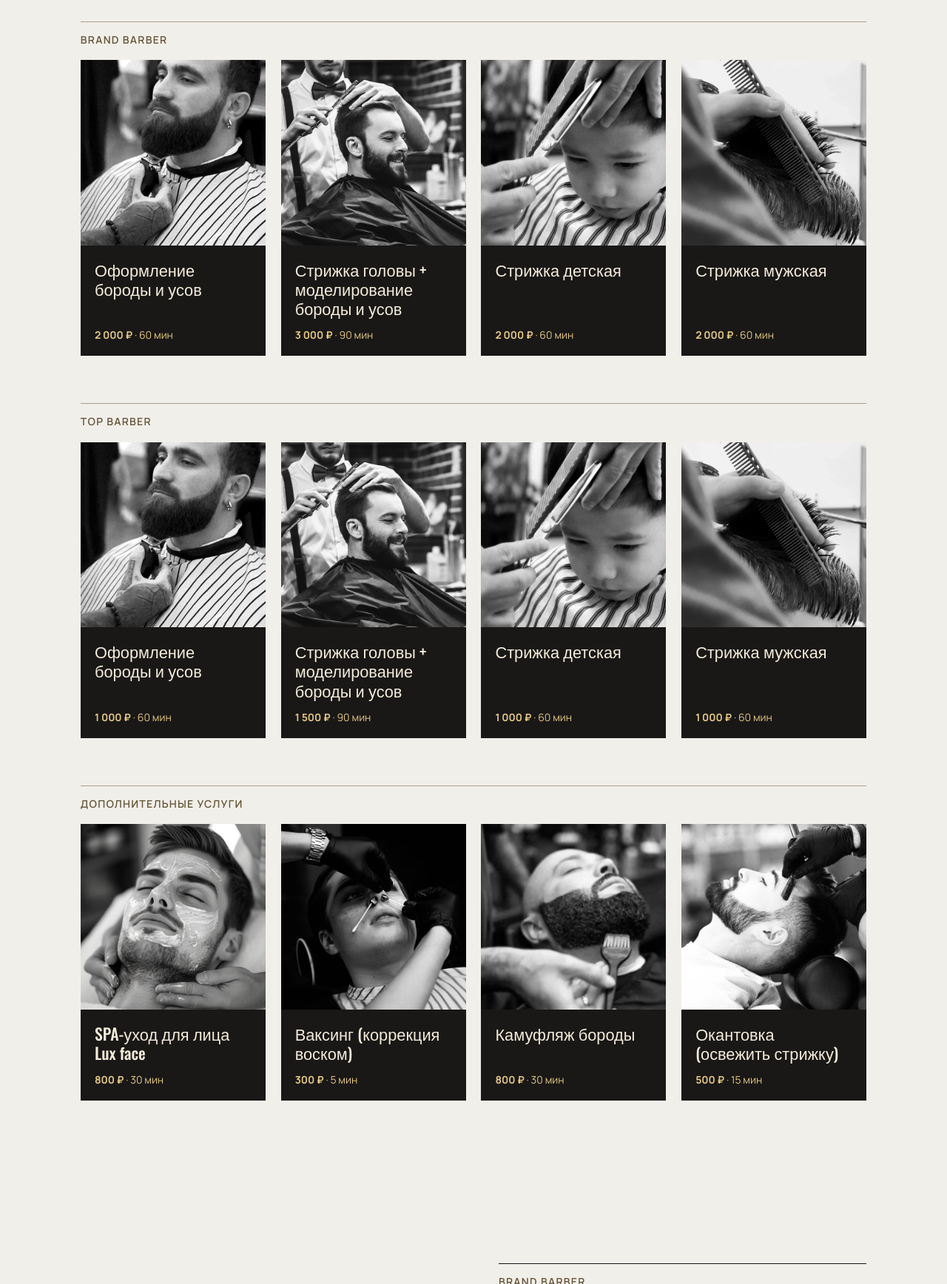
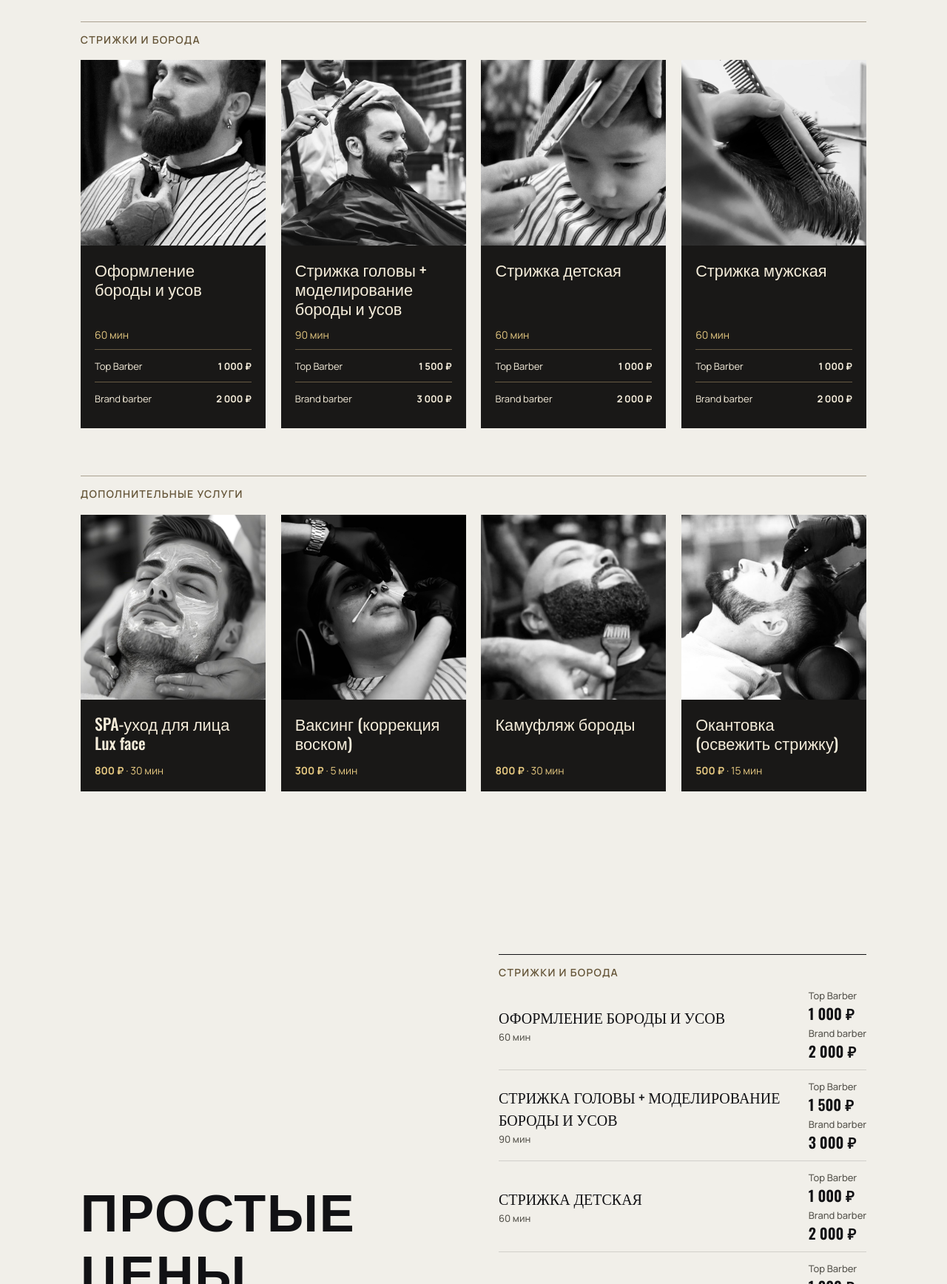
Before and after one commit to bratok221421/ars-barbershop, a plain HTML site: page index.html in a window 1280 px wide. Shown: the part 1064-2800 px from the top of the page at 74% size. Drawn offline with nearby package versions, Linux system fonts and the light colour scheme.

Commit message:
Merge repeated service cards and restore embedded Yandex map

```diff
--- a/index.html
+++ b/index.html
@@ -51,8 +51,7 @@ body.loading { overflow:hidden; }
 }
 
 </style>
-  <link rel="stylesheet" href="assets/leaflet/leaflet.css">
-  <link rel="stylesheet" href="styles.css?v=49">
+  <link rel="stylesheet" href="styles.css?v=50">
   <noscript><style>.preloader{display:none!important}body.loading{overflow:auto!important}</style></noscript>
 </head>
 <body class="loading">
@@ -144,72 +143,45 @@ body.loading { overflow:hidden; }
 
     <section class="services section" id="services">
       <div class="section-heading reveal"><h2>Услуги барбершопа <em>№ 1</em></h2></div>
-      <section class="catalog-group">
-        <h3>Brand barber</h3>
-        <div class="catalog-grid">
-          <a class="catalog-card" href="#booking" aria-haspopup="dialog" data-booking-url="https://dikidi.net/ru/record/1854348?st_m=2&amp;ss_s=19764100">
+      <section class="catalog-group"><h3>Стрижки и борода</h3><div class="catalog-grid">
+          <article class="catalog-card">
             <img src="assets/catalog-19764100.jpg" alt="" width="400" height="400" loading="lazy">
-            <div class="catalog-info">
-              <h4>Оформление бороды и усов</h4>
-              <p><strong>2 000 ₽</strong> · 60 мин</p>
+            <div class="catalog-info"><h4>Оформление бороды и усов</h4><p>60 мин</p>
+              <div class="service-rates">
+                <a href="#booking" aria-haspopup="dialog" data-booking-url="https://dikidi.net/ru/record/1854348?st_m=2&amp;ss_s=19755973" aria-label="Записаться: Оформление бороды и усов, Top Barber, 1 000 ₽">Top Barber <b>1 000 ₽</b></a>
+                <a href="#booking" aria-haspopup="dialog" data-booking-url="https://dikidi.net/ru/record/1854348?st_m=2&amp;ss_s=19764100" aria-label="Записаться: Оформление бороды и усов, Brand barber, 2 000 ₽">Brand barber <b>2 000 ₽</b></a>
+              </div>
             </div>
-          </a>
-          <a class="catalog-card" href="#booking" aria-haspopup="dialog" data-booking-url="https://dikidi.net/ru/record/1854348?st_m=2&amp;ss_s=19764106">
+          </article>
+          <article class="catalog-card">
             <img src="assets/catalog-19764106.jpg" alt="" width="400" height="400" loading="lazy">
-            <div class="catalog-info">
-              <h4>Стрижка головы + моделирование бороды и усов</h4>
-              <p><strong>3 000 ₽</strong> · 90 мин</p>
+            <div class="catalog-info"><h4>Стрижка головы + моделирование бороды и усов</h4><p>90 мин</p>
+              <div class="service-rates">
+                <a href="#booking" aria-haspopup="dialog" data-booking-url="https://dikidi.net/ru/record/1854348?st_m=2&amp;ss_s=19755977" aria-label="Записаться: Стрижка головы + моделирование бороды и усов, Top Barber, 1 500 ₽">Top Barber <b>1 500 ₽</b></a>
+                <a href="#booking" aria-haspopup="dialog" data-booking-url="https://dikidi.net/ru/record/1854348?st_m=2&amp;ss_s=19764106" aria-label="Записаться: Стрижка головы + моделирование бороды и усов, Brand barber, 3 000 ₽">Brand barber <b>3 000 ₽</b></a>
+              </div>
             </div>
-          </a>
-          <a class="catalog-card" href="#booking" aria-haspopup="dialog" data-booking-url="https://dikidi.net/ru/record/1854348?st_m=2&amp;ss_s=19764109">
+          </article>
+          <article class="catalog-card">
             <img src="assets/catalog-19764109.jpg" alt="" width="400" height="400" loading="lazy">
-            <div class="catalog-info">
-              <h4>Стрижка детская</h4>
-              <p><strong>2 000 ₽</strong> · 60 мин</p>
+            <div class="catalog-info"><h4>Стрижка детская</h4><p>60 мин</p>
+              <div class="service-rates">
+                <a href="#booking" aria-haspopup="dialog" data-booking-url="https://dikidi.net/ru/record/1854348?st_m=2&amp;ss_s=19755970" aria-label="Записаться: Стрижка детская, Top Barber, 1 000 ₽">Top Barber <b>1 000 ₽</b></a>
+                <a href="#booking" aria-haspopup="dialog" data-booking-url="https://dikidi.net/ru/record/1854348?st_m=2&amp;ss_s=19764109" aria-label="Записаться: Стрижка детская, Brand barber, 2 000 ₽">Brand barber <b>2 000 ₽</b></a>
+              </div>
             </div>
-          </a>
-          <a class="catalog-card" href="#booking" aria-haspopup="dialog" data-booking-url="https://dikidi.net/ru/record/1854348?st_m=2&amp;ss_s=19764097">
+          </article>
+          <article class="catalog-card">
             <img src="assets/catalog-19764097.jpg" alt="" width="400" height="400" loading="lazy">
-            <div class="catalog-info">
-              <h4>Стрижка мужская</h4>
-              <p><strong>2 000 ₽</strong> · 60 мин</p>
+            <div class="catalog-info"><h4>Стрижка мужская</h4><p>60 мин</p>
+              <div class="service-rates">
+                <a href="#booking" aria-haspopup="dialog" data-booking-url="https://dikidi.net/ru/record/1854348?st_m=2&amp;ss_s=19755967" aria-label="Записаться: Стрижка мужская, Top Barber, 1 000 ₽">Top Barber <b>1 000 ₽</b></a>
+                <a href="#booking" aria-haspopup="dialog" data-booking-url="https://dikidi.net/ru/record/1854348?st_m=2&amp;ss_s=19764097" aria-label="Записаться: Стрижка мужская, Brand barber, 2 000 ₽">Brand barber <b>2 000 ₽</b></a>
+              </div>
             </div>
-          </a>
-        </div>
-      </section>
-      <section class="catalog-group">
-        <h3>Top Barber</h3>
-        <div class="catalog-grid">
-          <a class="catalog-card" href="#booking" aria-haspopup="dialog" data-booking-url="https://dikidi.net/ru/record/1854348?st_m=2&amp;ss_s=19755973">
-            <img src="assets/catalog-19755973.jpg" alt="" width="400" height="400" loading="lazy">
-            <div class="catalog-info">
-              <h4>Оформление бороды и усов</h4>
-              <p><strong>1 000 ₽</strong> · 60 мин</p>
-            </div>
-          </a>
-          <a class="catalog-card" href="#booking" aria-haspopup="dialog" data-booking-url="https://dikidi.net/ru/record/1854348?st_m=2&amp;ss_s=19755977">
-            <img src="assets/catalog-19755977.jpg" alt="" width="400" height="400" loading="lazy">
-            <div class="catalog-info">
-              <h4>Стрижка головы + моделирование бороды и усов</h4>
-              <p><strong>1 500 ₽</strong> · 90 мин</p>
-            </div>
-          </a>
-          <a class="catalog-card" href="#booking" aria-haspopup="dialog" data-booking-url="https://dikidi.net/ru/record/1854348?st_m=2&amp;ss_s=19755970">
-            <img src="assets/catalog-19755970.jpg" alt="" width="400" height="400" loading="lazy">
-            <div class="catalog-info">
-              <h4>Стрижка детская</h4>
-              <p><strong>1 000 ₽</strong> · 60 мин</p>
-            </div>
-          </a>
-          <a class="catalog-card" href="#booking" aria-haspopup="dialog" data-booking-url="https://dikidi.net/ru/record/1854348?st_m=2&amp;ss_s=19755967">
-            <img src="assets/catalog-19755967.jpg" alt="" width="400" height="400" loading="lazy">
-            <div class="catalog-info">
-              <h4>Стрижка мужская</h4>
-              <p><strong>1 000 ₽</strong> · 60 мин</p>
-            </div>
-          </a>
-        </div>
-      </section>
+          </article>
+        </div></section>
+
       <section class="catalog-group">
         <h3>Дополнительные услуги</h3>
         <div class="catalog-grid">
@@ -251,16 +223,11 @@ body.loading { overflow:hidden; }
         <h2>Простые цены.<br><em>Без сюрпризов.</em></h2>
       </div>
       <ul class="price-table">
-        <li class="catalog-price-group">Brand barber</li>
-        <li class="price-row"><span>Оформление бороды и усов<small>60 мин</small></span><strong>2 000 ₽</strong></li>
-        <li class="price-row"><span>Стрижка головы + моделирование бороды и усов<small>90 мин</small></span><strong>3 000 ₽</strong></li>
-        <li class="price-row"><span>Стрижка детская<small>60 мин</small></span><strong>2 000 ₽</strong></li>
-        <li class="price-row"><span>Стрижка мужская<small>60 мин</small></span><strong>2 000 ₽</strong></li>
-        <li class="catalog-price-group">Top Barber</li>
-        <li class="price-row"><span>Оформление бороды и усов<small>60 мин</small></span><strong>1 000 ₽</strong></li>
-        <li class="price-row"><span>Стрижка головы + моделирование бороды и усов<small>90 мин</small></span><strong>1 500 ₽</strong></li>
-        <li class="price-row"><span>Стрижка детская<small>60 мин</small></span><strong>1 000 ₽</strong></li>
-        <li class="price-row"><span>Стрижка мужская<small>60 мин</small></span><strong>1 000 ₽</strong></li>
+        <li class="catalog-price-group">Стрижки и борода</li>
+        <li class="price-row"><span>Оформление бороды и усов<small>60 мин</small></span><strong><small>Top Barber</small>1 000 ₽<small>Brand barber</small>2 000 ₽</strong></li>
+        <li class="price-row"><span>Стрижка головы + моделирование бороды и усов<small>90 мин</small></span><strong><small>Top Barber</small>1 500 ₽<small>Brand barber</small>3 000 ₽</strong></li>
+        <li class="price-row"><span>Стрижка детская<small>60 мин</small></span><strong><small>Top Barber</small>1 000 ₽<small>Brand barber</small>2 000 ₽</strong></li>
+        <li class="price-row"><span>Стрижка мужская<small>60 мин</small></span><strong><small>Top Barber</small>1 000 ₽<small>Brand barber</small>2 000 ₽</strong></li>
         <li class="catalog-price-group">Дополнительные услуги</li>
         <li class="price-row"><span>SPA-уход для лица Lux face<small>30 мин</small></span><strong>800 ₽</strong></li>
         <li class="price-row"><span>Ваксинг (коррекция воском)<small>5 мин</small></span><strong>300 ₽</strong></li>
@@ -341,7 +308,8 @@ body.loading { overflow:hidden; }
           <p>Выберите услугу, мастера и свободное время в DIKIDI.</p>
           <div class="contact-location">
             <div id="location-map" class="map-panel">
-              <div id="street-map" class="location-map" role="region" aria-label="Карта проезда к ARS Barber, Крымская улица, 2Д"></div>
+              <iframe id="street-map" class="location-map" title="ARS Barber на Яндекс Картах, Бахчисарай, Крымская улица, 2Д" src="https://yandex.ru/map-widget/v1/?ll=33.840740%2C44.746630&amp;z=17&amp;pt=33.840740%2C44.746630%2Cpm2rdm" loading="lazy" allowfullscreen></iframe>
+              <p class="map-key">Красная метка — ARS Barber, Крымская ул., 2Д</p>
               <div class="map-tools">
                 <button id="find-me" class="chip" type="button">Где я?</button>
                 <button id="find-shop" class="chip" type="button">Показать барбершоп</button>
@@ -400,7 +368,6 @@ body.loading { overflow:hidden; }
     </div>
     <iframe title="Выбор услуги, мастера и времени в DIKIDI"></iframe>
   </dialog>
-  <script src="assets/leaflet/leaflet.js"></script>
-  <script src="script.js?v=31"></script>
+  <script src="script.js?v=32"></script>
 </body>
 </html>
--- a/styles.css
+++ b/styles.css
@@ -482,3 +482,9 @@ body:has(.booking-dialog[open]) { overflow:hidden; }
   .services .section-heading h2 { font-size:clamp(34px,9vw,48px); }
   .catalog-info h4 { overflow-wrap:anywhere; }
 }
+
+.service-rates { width:100%; margin-top:10px; }
+.service-rates a { display:flex; align-items:center; justify-content:space-between; flex-wrap:wrap; gap:4px; min-height:44px; border-top:1px solid #685b44; color:#f4ecda; font-size:13px; }
+.service-rates a:hover, .service-rates a:focus-visible { color:#e5c881; text-decoration:underline; }
+.price-row strong small { font-family:"Manrope",sans-serif; }
+.map-key { margin:10px 0; text-align:left; color:#f4ecda; font-size:14px; }
```
Also changed, not shown: script.js (+17 -25 lines).
